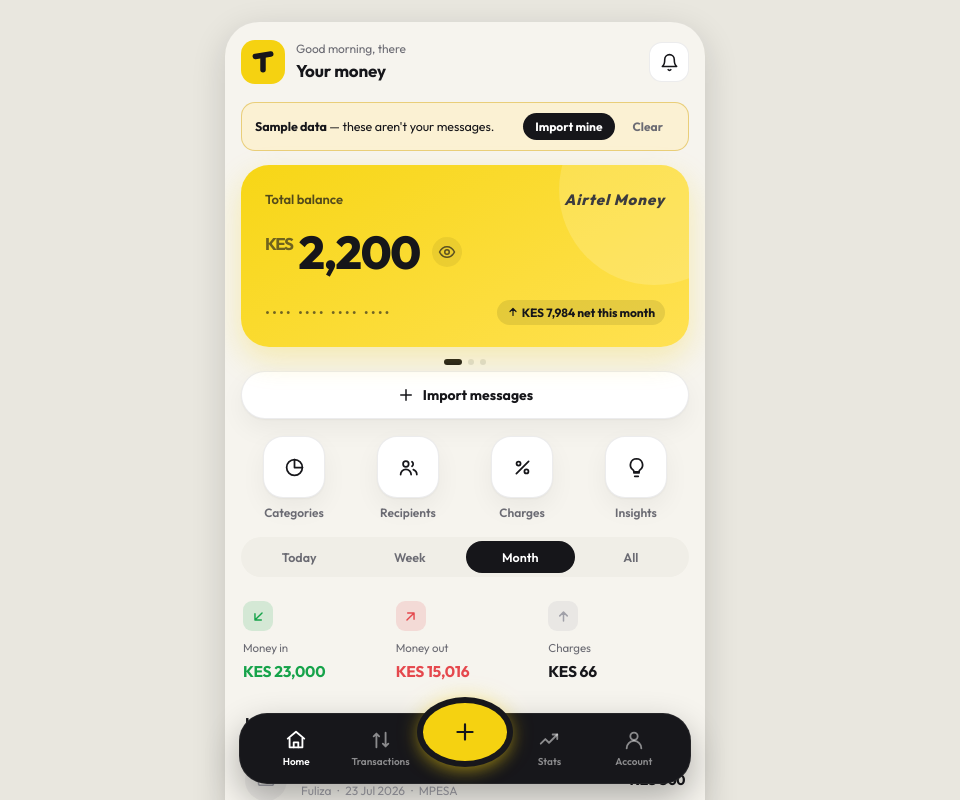
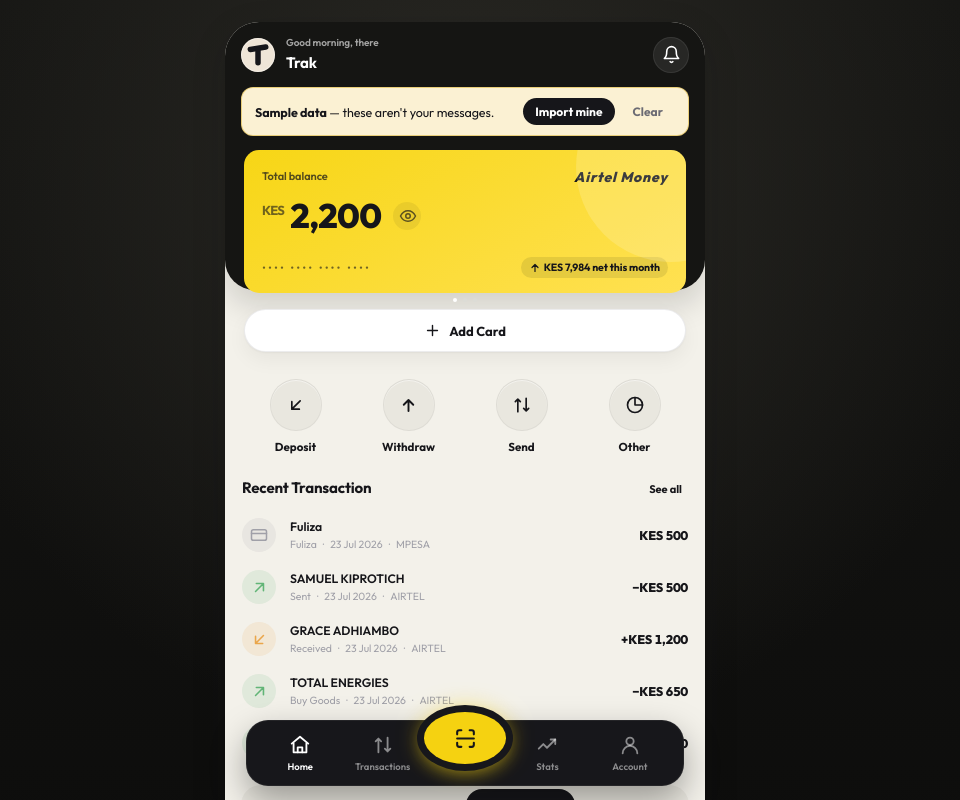
Before and after one commit to johnodondijr/Trak, a React (Vite) app: page / in a window 1280 px wide. Both pictures are taken after a click on the button "Explore with sample data". Shown: the top 800 px of the page, without its empty margins (175-1135 px from the left). Built offline with nearby package versions, Linux system fonts and the light colour scheme.

Commit message:
Match FastPay-inspired wallet UI

```diff
--- a/src/App.tsx
+++ b/src/App.tsx
@@ -51,9 +51,9 @@ import {
   IconChevronRight,
   IconTransfer,
   IconPie,
-  IconUsers,
   IconPercent,
   IconArrowLeft,
+  IconScan,
 } from "./components/icons";
 
 type Range = "today" | "week" | "month" | "all";
@@ -113,7 +113,15 @@ export default function App() {
   const allRecipients = useMemo(() => topCounterparties(transactions, 6), [transactions]);
   const displayName = useMemo(() => loggedInName(), []);
   const headerTitle =
-    tab === "more" ? "Account" : tab === "trends" ? "Statistics" : tab === "activity" ? "Transactions" : "Your money";
+    tab === "more"
+      ? "Account"
+      : tab === "trends"
+        ? "Statistics"
+        : tab === "activity"
+          ? "Transactions"
+          : displayName === "there"
+            ? "Trak"
+            : displayName;
 
   function revealImported(merged: Transaction[]) {
     const monthStart = new Date(now.getFullYear(), now.getMonth(), 1).getTime();
@@ -162,7 +170,7 @@ export default function App() {
       {!hasData ? (
         <EmptyLanding onImport={() => setImporting(true)} onSample={loadSample} />
       ) : (
-        <div className="screen">
+        <div className={`screen ${!focus && tab === "overview" ? "overview-screen" : ""}`}>
         <header className="app-header">
           <div className="hi">
             <div className="hi-logo">
@@ -219,37 +227,43 @@ export default function App() {
                 />
 
                 <button className="add-cta" onClick={() => setImporting(true)}>
-                  <IconPlus size={18} /> Import messages
+                  <IconPlus size={17} /> Add Card
                 </button>
 
                 <div className="quick">
+                  <button onClick={() => seeAllInActivity({ category: "deposit" })}>
+                    <span className="q-circle">
+                      <IconArrowDownLeft size={20} />
+                    </span>
+                    Deposit
+                  </button>
+                  <button onClick={() => seeAllInActivity({ category: "withdrawal" })}>
+                    <span className="q-circle">
+                      <IconArrowUp size={19} />
+                    </span>
+                    Withdraw
+                  </button>
+                  <button onClick={() => seeAllInActivity({ category: "transfers" })}>
+                    <span className="q-circle">
+                      <IconTransfer size={20} />
+                    </span>
+                    Send
+                  </button>
                   <button onClick={() => setFocus("categories")}>
                     <span className="q-circle">
-                      <IconPie size={21} />
+                      <IconPie size={20} />
                     </span>
-                    Categories
-                  </button>
-                  <button onClick={() => setFocus("recipients")}>
-                    <span className="q-circle">
-                      <IconUsers size={21} />
-                    </span>
-                    Recipients
-                  </button>
-                  <button onClick={() => setFocus("charges")}>
-                    <span className="q-circle">
-                      <IconPercent size={21} />
-                    </span>
-                    Charges
-                  </button>
-                  <button onClick={() => setFocus("insights")}>
-                    <span className="q-circle">
-                      <IconBulb size={21} />
-                    </span>
-                    Insights
+                    Other
                   </button>
                 </div>
 
-                <div className="section" style={{ marginTop: 16 }}>
+                <RecentPreview
+                  transactions={transactions}
+                  onSeeAll={() => seeAllInActivity({})}
+                  onOpenTxn={setDetailTxn}
+                />
+
+                <div className="section summary-strip" style={{ marginTop: 16 }}>
                   <div className="segmented" role="group" aria-label="Period">
                     {(Object.keys(RANGE_LABELS) as Range[]).map((r) => (
                       <button key={r} aria-pressed={range === r} onClick={() => setRange(r)}>
@@ -280,12 +294,6 @@ export default function App() {
                     />
                   </div>
                 </div>
-
-                <RecentPreview
-                  transactions={transactions}
-                  onSeeAll={() => seeAllInActivity({})}
-                  onOpenTxn={setDetailTxn}
-                />
 
                 <section className="section flat-section">
                   <div className="section-head">
@@ -398,7 +406,7 @@ export default function App() {
           </button>
           <button className="primary" onClick={() => setImporting(true)} aria-label="Import">
             <span className="tico">
-              <IconPlus size={26} />
+              <IconScan size={25} />
             </span>
           </button>
           <button aria-current={!focus && tab === "trends"} onClick={() => openTab("trends")}>
@@ -730,11 +738,11 @@ function RecentPreview({
   onSeeAll: () => void;
   onOpenTxn: (t: Transaction) => void;
 }) {
-  const recent = transactions.slice(0, 4);
+  const recent = transactions.slice(0, 5);
   return (
     <section className="section">
       <div className="section-head">
-        <h2>Latest transactions</h2>
+        <h2>Recent Transaction</h2>
         <button className="link" onClick={onSeeAll}>
           See all
         </button>
--- a/src/components/TxnRow.tsx
+++ b/src/components/TxnRow.tsx
@@ -19,7 +19,7 @@ export function TxnRow({
   const isExpense = txn.direction === "expense";
   const sign = isIncome ? "+" : isExpense ? "−" : "";
   const amountClass = isIncome ? "pos" : isExpense ? "neg" : "";
-  const color = isIncome ? "var(--income)" : isExpense ? "var(--expense)" : "var(--muted)";
+  const color = isIncome ? "var(--quick-warm)" : isExpense ? "var(--quick-green)" : "var(--muted)";
   const title =
     txn.counterparty ??
     (txn.type === "airtime"
--- a/src/styles.css
+++ b/src/styles.css
@@ -14,11 +14,11 @@
   --ink: #16161a; /* near-black: cards, buttons, text */
 
   /* Backdrop + app surface */
-  --backdrop-1: #e9e7df;
-  --backdrop-2: #e3e1d8;
-  --screen: #f6f4ee;
+  --backdrop-1: #151513;
+  --backdrop-2: #050505;
+  --screen: #f3f1ea;
   --surface-1: #ffffff;
-  --surface-2: #f0eee7;
+  --surface-2: #e9e7df;
 
   /* Ink */
   --text-primary: #16161a;
@@ -40,6 +40,8 @@
   /* Money direction */
   --income: #16a34a;
   --expense: #e5484d;
+  --quick-green: #62b577;
+  --quick-warm: #eaa64b;
 
   /* Categorical series (validated, fixed order) */
   --series-1: #2a78d6;
@@ -57,10 +59,10 @@
   --status-serious: #ec835a;
   --status-critical: #e5484d;
 
-  --radius-xl: 26px;
-  --radius: 22px;
-  --radius-sm: 14px;
-  --shadow-card: 0 1px 2px rgba(20, 20, 26, 0.04), 0 10px 26px rgba(20, 20, 26, 0.05);
+  --radius-xl: 24px;
+  --radius: 18px;
+  --radius-sm: 12px;
+  --shadow-card: 0 1px 2px rgba(20, 20, 26, 0.04), 0 8px 20px rgba(20, 20, 26, 0.05);
   --shadow-float: 0 10px 34px rgba(20, 20, 26, 0.16);
   --font: "Outfit", system-ui, -apple-system, "Segoe UI", Roboto, sans-serif;
 }
@@ -143,7 +145,9 @@ body,
 }
 body {
   font-family: var(--font);
-  background: var(--backdrop-1);
+  background:
+    radial-gradient(circle at 50% 10%, #2b2a25 0, transparent 34%),
+    linear-gradient(180deg, var(--backdrop-1), var(--backdrop-2));
   color: var(--text-primary);
   -webkit-font-smoothing: antialiased;
   line-height: 1.45;
@@ -175,7 +179,25 @@ button {
   }
 }
 .screen {
+  position: relative;
   padding: 18px 16px 108px;
+}
+.screen > * {
+  position: relative;
+  z-index: 1;
+}
+.overview-screen {
+  padding-top: 14px;
+}
+.overview-screen::before {
+  content: "";
+  position: absolute;
+  z-index: 0;
+  inset: 0 0 auto;
+  height: 268px;
+  background: #151513;
+  border-radius: 0 0 30px 30px;
+  box-shadow: 0 16px 30px rgba(0, 0, 0, 0.14);
 }
 
 /* Smooth tab switch: the keyed .tab-view remounts and fades up. */
@@ -213,7 +235,7 @@ button {
   align-items: center;
   justify-content: space-between;
   gap: 12px;
-  margin-bottom: 18px;
+  margin-bottom: 14px;
 }
 .hi {
   display: flex;
@@ -222,10 +244,10 @@ button {
   min-width: 0;
 }
 .hi-logo {
-  width: 44px;
-  height: 44px;
-  border-radius: 14px;
-  background: var(--yellow);
+  width: 34px;
+  height: 34px;
+  border-radius: 50%;
+  background: #efe5d7;
   color: #16161a;
   display: grid;
   place-items: center;
@@ -243,23 +265,39 @@ button {
 }
 .hi small {
   display: block;
-  font-size: 12px;
-  color: var(--text-secondary);
+  font-size: 10px;
+  color: var(--text-secondary);
+  font-weight: 600;
 }
 .hi h1 {
-  font-size: 17px;
+  font-size: 15px;
   margin: 1px 0 0;
   letter-spacing: -0.01em;
 }
+.overview-screen .app-header {
+  color: #ffffff;
+}
+.overview-screen .hi small {
+  color: rgba(255, 255, 255, 0.62);
+}
+.overview-screen .hi-logo {
+  background: #efe5d7;
+  box-shadow: inset 0 0 0 1px rgba(255, 255, 255, 0.38);
+}
+.overview-screen .icon-btn {
+  background: rgba(255, 255, 255, 0.08);
+  border-color: rgba(255, 255, 255, 0.08);
+  color: #ffffff;
+}
 .header-actions {
   display: flex;
   gap: 8px;
   flex: none;
 }
 .icon-btn {
-  width: 40px;
-  height: 40px;
-  border-radius: 13px;
+  width: 36px;
+  height: 36px;
+  border-radius: 50%;
   border: 1px solid var(--border);
   background: var(--surface-1);
   display: grid;
@@ -308,17 +346,18 @@ button {
 .hero {
   background: linear-gradient(150deg, var(--hero-1), var(--hero-2));
   color: var(--hero-ink);
-  border-radius: 28px;
-  padding: 24px 24px 22px;
-  box-shadow: 0 12px 30px rgba(245, 210, 17, 0.28);
+  border-radius: 15px;
+  padding: 17px 18px 15px;
+  box-shadow: none;
   position: relative;
   overflow: hidden;
+  margin: 0 3px;
 }
 .hero::after {
   content: "";
   position: absolute;
-  right: -60px;
-  top: -70px;
+  right: -80px;
+  top: -78px;
   width: 190px;
   height: 190px;
   border-radius: 50%;
@@ -330,15 +369,15 @@ button {
   align-items: center;
   justify-content: space-between;
   gap: 12px;
-  margin-bottom: 18px;
+  margin-bottom: 11px;
 }
 .hero-label {
-  font-size: 13px;
+  font-size: 11px;
   font-weight: 600;
   opacity: 0.72;
 }
 .hero-brand {
-  font-size: 15px;
+  font-size: 14px;
   font-weight: 800;
   letter-spacing: 0.06em;
   font-style: italic;
@@ -363,27 +402,27 @@ button {
   opacity: 0.9;
 }
 .hero-amount {
-  font-size: 46px;
+  font-size: 34px;
   font-weight: 800;
-  letter-spacing: -0.03em;
+  letter-spacing: -0.02em;
   line-height: 1.02;
   display: flex;
   align-items: center;
 }
 .hero-amount .cur {
-  font-size: 17px;
+  font-size: 13px;
   font-weight: 700;
   opacity: 0.6;
   margin-right: 6px;
   align-self: flex-start;
-  margin-top: 6px;
+  margin-top: 5px;
 }
 .hero-eye {
   border: none;
   background: rgba(28, 31, 16, 0.1);
   color: var(--hero-ink);
-  width: 30px;
-  height: 30px;
+  width: 28px;
+  height: 28px;
   border-radius: 50%;
   display: inline-grid;
   place-items: center;
@@ -415,7 +454,7 @@ button {
   margin-top: 24px;
 }
 .hero-dots {
-  font-size: 15px;
+  font-size: 12px;
   letter-spacing: 2px;
   opacity: 0.6;
   line-height: 1;
@@ -424,11 +463,11 @@ button {
   display: inline-flex;
   align-items: center;
   gap: 3px;
-  font-size: 12px;
+  font-size: 10.5px;
   font-weight: 700;
   background: rgba(28, 31, 16, 0.1);
   border-radius: 999px;
-  padding: 4px 10px;
+  padding: 3px 8px;
   white-space: nowrap;
 }
 /* card-carousel indicator dots below the card */
@@ -436,24 +475,24 @@ button {
   display: flex;
   justify-content: center;
   gap: 6px;
-  margin: 12px 0 2px;
+  margin: 5px 0 7px;
 }
 .hero-dots-row span {
-  width: 6px;
-  height: 6px;
+  width: 4px;
+  height: 4px;
   border-radius: 50%;
   background: var(--baseline);
 }
 .hero-dots-row span.active {
-  width: 18px;
-  border-radius: 3px;
-  background: var(--ink);
+  width: 4px;
+  border-radius: 50%;
+  background: #ffffff;
 }
 
 /* white "+ Import" CTA under the card (FastPay "+ Add Card") */
 .add-cta {
-  width: 100%;
-  margin-top: 4px;
+  width: calc(100% - 6px);
+  margin: 0 3px;
   display: inline-flex;
   align-items: center;
   justify-content: center;
@@ -461,8 +500,8 @@ button {
   background: var(--surface-1);
   border: 1px solid var(--border);
   border-radius: 999px;
-  padding: 14px;
-  font-size: 14px;
+  padding: 12px;
+  font-size: 13px;
   font-weight: 700;
   color: var(--text-primary);
   box-shadow: var(--shadow-card);
@@ -475,7 +514,7 @@ button {
 .quick {
   display: flex;
   gap: 8px;
-  margin: 16px 0 6px;
+  margin: 26px 2px 4px;
 }
 .quick button {
   flex: 1;
@@ -484,22 +523,21 @@ button {
   display: flex;
   flex-direction: column;
   align-items: center;
-  gap: 7px;
-  font-size: 12px;
-  font-weight: 600;
-  color: var(--text-secondary);
+  gap: 8px;
+  font-size: 11.5px;
+  font-weight: 700;
+  color: var(--text-primary);
 }
 .quick .q-circle {
-  width: 100%;
-  aspect-ratio: 1;
-  max-width: 62px;
-  border-radius: 20px;
-  background: var(--surface-1);
-  border: 1px solid var(--border);
+  width: 52px;
+  height: 52px;
+  border-radius: 50%;
+  background: #e9e7df;
+  border: 1px solid rgba(20, 20, 26, 0.05);
   color: var(--text-primary);
   display: grid;
   place-items: center;
-  box-shadow: var(--shadow-card);
+  box-shadow: inset 0 1px 0 rgba(255, 255, 255, 0.45);
   transition: transform 0.1s ease, background 0.12s ease;
 }
 .quick button:active .q-circle {
@@ -516,22 +554,22 @@ button {
 
 /* ---- Section + cards ---- */
 .section {
-  margin-top: 20px;
+  margin-top: 22px;
 }
 .section-head {
   display: flex;
   align-items: baseline;
   justify-content: space-between;
   gap: 12px;
-  margin: 0 4px 12px;
+  margin: 0 1px 10px;
 }
 .section-head h2 {
-  font-size: 15.5px;
+  font-size: 15px;
   margin: 0;
   letter-spacing: -0.01em;
 }
 .section-head .link {
-  font-size: 12.5px;
+  font-size: 11px;
   color: var(--accent);
   font-weight: 700;
   background: none;
@@ -546,7 +584,7 @@ button {
   border: 1px solid var(--border);
   border-radius: var(--radius);
   padding: 16px;
-  box-shadow: var(--shadow-card);
+  box-shadow: none;
 }
 .flat-section {
   padding: 0 2px;
@@ -562,7 +600,7 @@ button {
 /* ---- Period segmented control ---- */
 .segmented {
   display: flex;
-  background: var(--surface-2);
+  background: #e9e7df;
   border-radius: 999px;
   padding: 4px;
   gap: 2px;
@@ -587,8 +625,8 @@ button {
 .mini-stats {
   display: grid;
   grid-template-columns: repeat(3, 1fr);
-  gap: 10px;
-  margin-top: 14px;
+  gap: 9px;
+  margin-top: 12px;
 }
 .mini {
   background: transparent;
@@ -606,12 +644,12 @@ button {
   margin-bottom: 9px;
 }
 .mini .lbl {
-  font-size: 11.5px;
+  font-size: 10.5px;
   color: var(--text-secondary);
   margin-bottom: 3px;
 }
 .mini .val {
-  font-size: 15.5px;
+  font-size: 14px;
   font-weight: 700;
   letter-spacing: -0.01em;
 }
@@ -633,9 +671,15 @@ button {
   flex: none;
 }
 .pos {
+  color: var(--text-primary);
+}
+.neg {
+  color: var(--text-primary);
+}
+.mini .pos {
   color: var(--income);
 }
-.neg {
+.mini .neg {
   color: var(--expense);
 }
 
@@ -702,10 +746,10 @@ button {
 }
 .tx {
   display: grid;
-  grid-template-columns: 44px 1fr auto;
-  gap: 12px;
-  align-items: center;
-  padding: 12px 4px;
+  grid-template-columns: 38px 1fr auto;
+  gap: 10px;
+  align-items: center;
+  padding: 9px 1px;
 }
 .avatar,
 .tx-arrow {
@@ -716,8 +760,8 @@ button {
   line-height: 1;
 }
 .tx-arrow {
-  width: 42px;
-  height: 42px;
+  width: 34px;
+  height: 34px;
 }
 
 /* chevron on expandable summary rows */
@@ -735,14 +779,14 @@ button {
   min-width: 0;
 }
 .tx-title {
-  font-size: 14px;
+  font-size: 12.2px;
   font-weight: 600;
   overflow: hidden;
   text-overflow: ellipsis;
   white-space: nowrap;
 }
 .tx-meta {
-  font-size: 12px;
+  font-size: 10.5px;
   color: var(--muted);
   display: flex;
   gap: 6px;
@@ -752,12 +796,12 @@ button {
 .tx-amount {
   text-align: right;
   font-variant-numeric: tabular-nums;
-  font-weight: 700;
-  font-size: 14.5px;
+  font-weight: 800;
+  font-size: 12.6px;
   white-space: nowrap;
 }
 .tx-cost {
-  font-size: 11px;
+  font-size: 10px;
   color: var(--muted);
   font-weight: 500;
 }
@@ -1193,18 +1237,18 @@ button {
 /* ---- Bottom tab bar ---- */
 .tabbar {
   position: fixed;
-  bottom: 16px;
+  bottom: 14px;
   left: 50%;
   transform: translateX(-50%);
-  width: min(452px, calc(100vw - 28px));
+  width: min(438px, calc(100vw - 28px));
   background: #17171b;
   border: 1px solid rgba(255, 255, 255, 0.06);
-  border-radius: 28px;
-  box-shadow: 0 14px 34px rgba(0, 0, 0, 0.3);
+  border-radius: 22px;
+  box-shadow: 0 14px 34px rgba(0, 0, 0, 0.34);
   display: flex;
   justify-content: space-around;
   align-items: center;
-  padding: 11px 14px;
+  padding: 9px 12px;
   z-index: 40;
 }
 .tabbar button {
@@ -1214,7 +1258,7 @@ button {
   flex-direction: column;
   align-items: center;
   gap: 4px;
-  font-size: 10px;
+  font-size: 9.5px;
   font-weight: 600;
   color: rgba(255, 255, 255, 0.5);
   padding: 4px 4px;
@@ -1234,15 +1278,15 @@ button {
 .tabbar button.primary {
   background: var(--yellow);
   color: #16161a;
-  width: 58px;
-  height: 58px;
+  width: 52px;
+  height: 52px;
   border-radius: 50%;
   justify-content: center;
   gap: 0;
-  margin-top: -34px;
+  margin-top: -30px;
   box-shadow:
-    0 0 0 6px #17171b,
-    0 0 22px 2px rgba(245, 210, 17, 0.55),
+    0 0 0 7px #17171b,
+    0 0 24px 2px rgba(245, 210, 17, 0.64),
     0 8px 18px rgba(245, 210, 17, 0.4);
 }
 .tabbar button.primary .tico {
```
